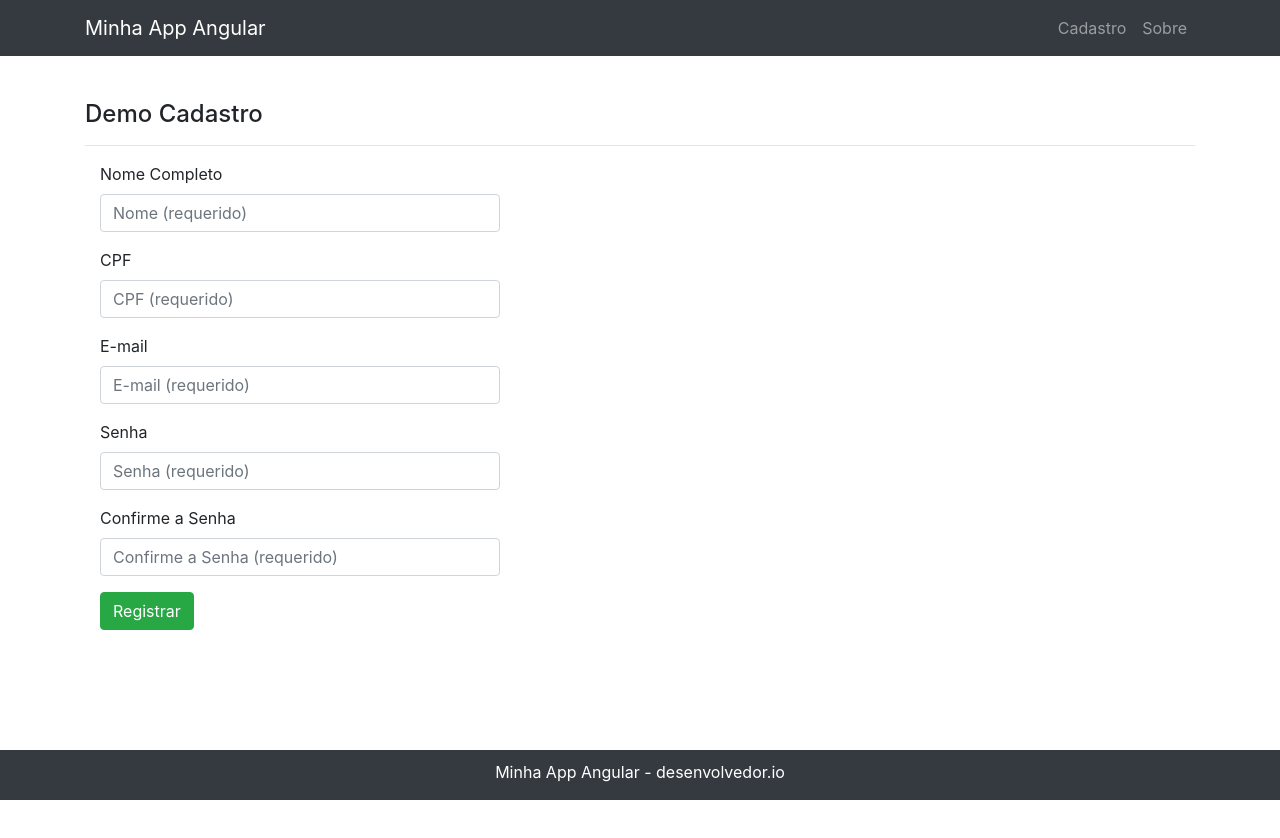
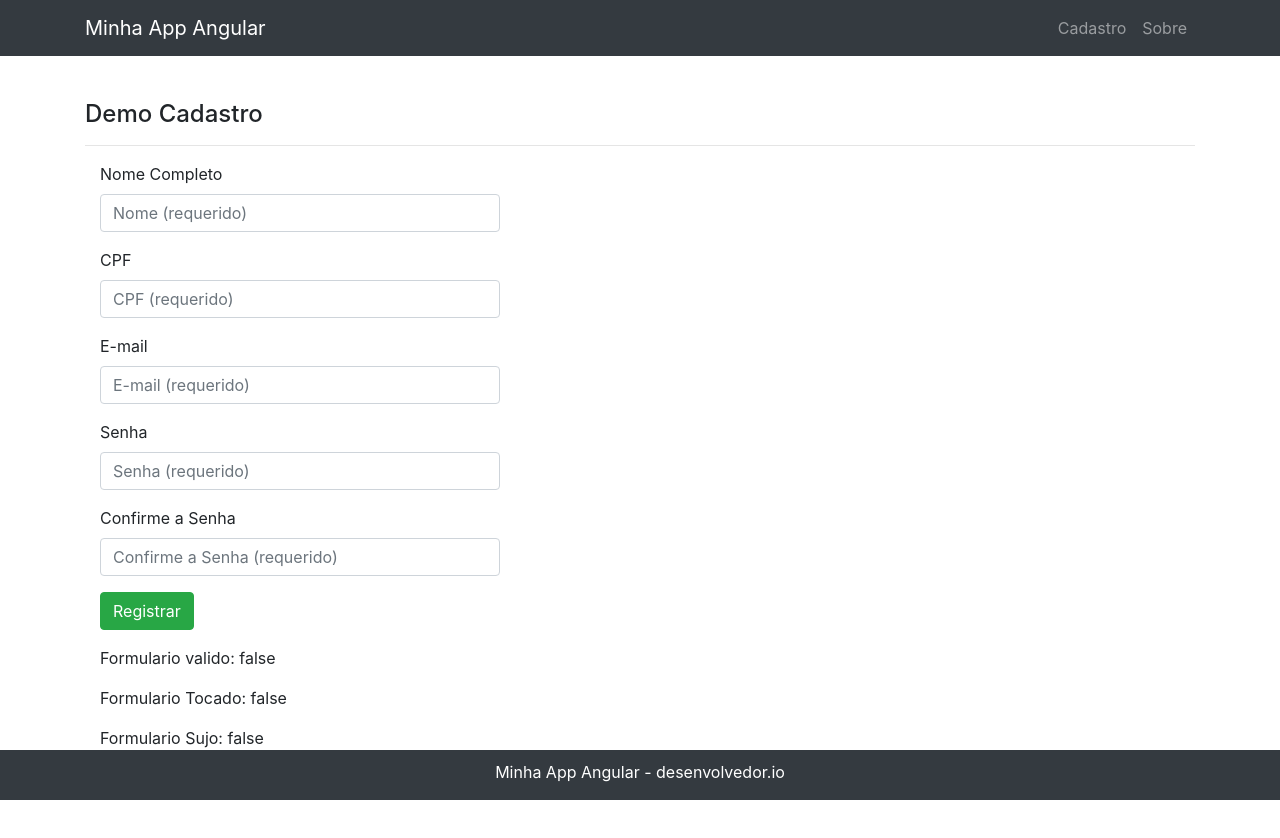
Before and after one commit to marcusfcbarbosa/ReactiveForms, an Angular app: page /cadastro in a window 1280 px wide. Shown: the top 838 px of the page. Before the commit the page ends 800 px from the top, so only its background shows below. Built offline with nearby package versions, Linux system fonts and the light colour scheme.

Commit message:
Començando a usar os criterios de validaçao dentro do formulario HTML, trabalhando com diretivas *ngIF

```diff
--- a/src/app/demos/reactiveForms/cadastro/cadastro.component.html
+++ b/src/app/demos/reactiveForms/cadastro/cadastro.component.html
@@ -2,19 +2,24 @@
     <h4>Demo Cadastro</h4>
     <hr />
     <!-- <form novalidate (ngSubmit)="adicionarUsuario()" [formGroup]="cadastroForm"> -->
-        <form novalidate (ngSubmit)="adicionarUsuario()" [formGroup]="cadastroForm" >
+    <form novalidate (ngSubmit)="adicionarUsuario()" [formGroup]="cadastroForm">
         <div class="form-horizontal">
 
             <div class="form-group">
                 <label class="col-md-2 control-label" for="nome">Nome Completo</label>
                 <div class="col-md-10">
-                    <input class="form-control" id="nome" type="text"
+                    <input class="form-control" id="nome"
+                    type="text"
                     placeholder="Nome (requerido)"
-                    formControlName="nome"
-                    />
+                    [ngClass]="{'is-invalid': cadastroForm.get('nome').errors && (cadastroForm.get('nome').dirty || cadastroForm.get('nome').touched)}"
+                    formControlName="nome" />
                     <!-- <span class="text-danger" *ngIf="displayMessage.nome">
                         <p [innerHTML]="displayMessage.nome"></p>
                     </span> -->
+                    <span class="text-danger"
+                    *ngIf="cadastroForm.get('nome').errors && (cadastroForm.get('nome').dirty || cadastroForm.get('nome').touched)">
+                        <p>Preencha o Campo Nome </p>
+                    </span>
                 </div>
             </div>
 
@@ -22,8 +27,7 @@
                 <label class="col-md-2 control-label">CPF</label>
                 <div class="col-md-10">
                     <input class="form-control" id="cpf" type="text" placeholder="CPF (requerido)"
-                    formControlName="cpf"
-                    />
+                        formControlName="cpf" />
 
                     <!-- <span class="text-danger" *ngIf="displayMessage.cpf">
                         <p [innerHTML]="displayMessage.cpf"></p>
@@ -35,8 +39,7 @@
                 <label class="col-md-2 control-label">E-mail</label>
                 <div class="col-md-10">
                     <input class="form-control" id="email" type="text" placeholder="E-mail (requerido)"
-                    formControlName="email"
-                    />
+                        formControlName="email" />
                     <!-- <span class="text-danger" *ngIf="displayMessage.email">
                         <p [innerHTML]="displayMessage.email"></p>
                     </span> -->
@@ -47,8 +50,7 @@
                 <label class="col-md-2 control-label">Senha</label>
                 <div class="col-md-10">
                     <input class="form-control" id="senha" type="password" placeholder="Senha (requerido)"
-                    formControlName="senha"
-                    />
+                        formControlName="senha" />
                     <!-- <span class="text-danger" *ngIf="displayMessage.senha">
                         <p [innerHTML]="displayMessage.senha"></p>
                     </span> -->
@@ -58,9 +60,8 @@
             <div class="form-group">
                 <label class="col-md-2 control-label">Confirme a Senha</label>
                 <div class="col-md-10">
-                    <input class="form-control" id="senhaConfirmacao" type="password" placeholder="Confirme a Senha (requerido)"
-                    formControlName="senhaConfirmacao"
-                    />
+                    <input class="form-control" id="senhaConfirmacao" type="password"
+                        placeholder="Confirme a Senha (requerido)" formControlName="senhaConfirmacao" />
                     <!-- <span class="text-danger" *ngIf="displayMessage.senhaConfirmacao">
                         <p [innerHTML]="displayMessage.senhaConfirmacao"></p>
                     </span> -->
@@ -74,18 +75,18 @@
             </div> -->
             <div class="form-group">
                 <div class="col-md-4 col-md-offset-2">
-                    <span><button class="btn btn-success" id="Registrar"  type="submit">Registrar</button></span>
+                    <span><button class="btn btn-success" id="Registrar" type="submit">Registrar</button></span>
                 </div>
             </div>
 
-            <!-- <div class="form-group">
+            <div class="form-group">
                 <div class="col-md-4 col-md-offset-2">
                     <p>Formulario valido: {{ cadastroForm.valid }}</p>
                     <p>Formulario Tocado: {{ cadastroForm.touched }}</p>
                     <p>Formulario Sujo: {{ cadastroForm.dirty }}</p><br>
-                    <p>Formulario: {{ formResult }}</p>
+                    <!-- <p>Formulario: {{ formResult }}</p> -->
                 </div>
-            </div> -->
+            </div>
 
         </div>
     </form>
--- a/src/app/demos/reactiveForms/cadastro/cadastro.component.ts
+++ b/src/app/demos/reactiveForms/cadastro/cadastro.component.ts
@@ -1,5 +1,5 @@
 import { Component, OnInit } from '@angular/core';
-import { FormBuilder, FormControl, FormGroup } from '@angular/forms';
+import { FormBuilder, FormControl, FormGroup, Validators } from '@angular/forms';
 import { Usuario } from './models/usuario';
 
 @Component({
@@ -15,11 +15,11 @@ export class CadastroComponent implements OnInit {
 
   ngOnInit() {
     this.cadastroForm = this.fb.group({
-      nome: [''],
-      cpf: [''],
-      email: [''],
-      senha: [''],
-      senhaConfirmacao: ['']
+      nome: ['',Validators.required],
+      cpf: ['',Validators.required],
+      email: ['',Validators.required],
+      senha: ['',Validators.required],
+      senhaConfirmacao: ['',Validators.required]
     });
   }
 
```
Also changed, not shown: DocumentacaoGeral.txt (added), documentacao.txt.
